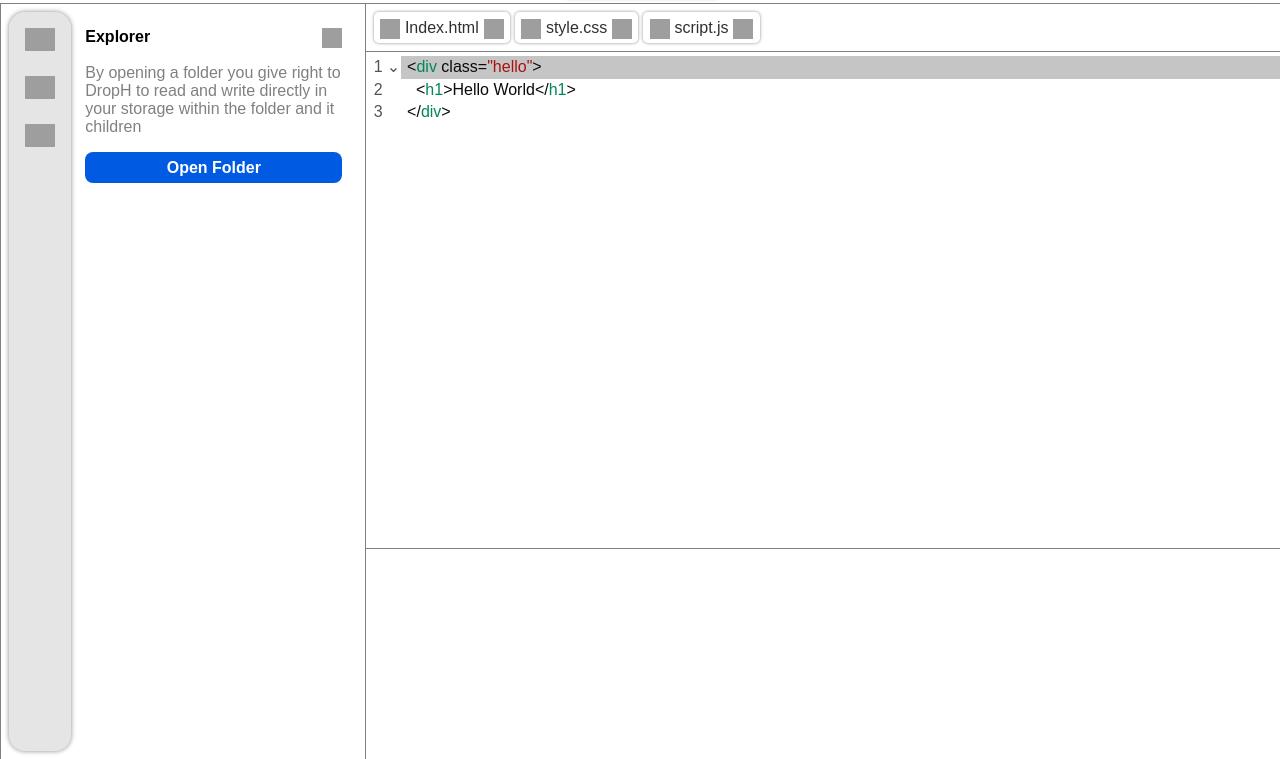
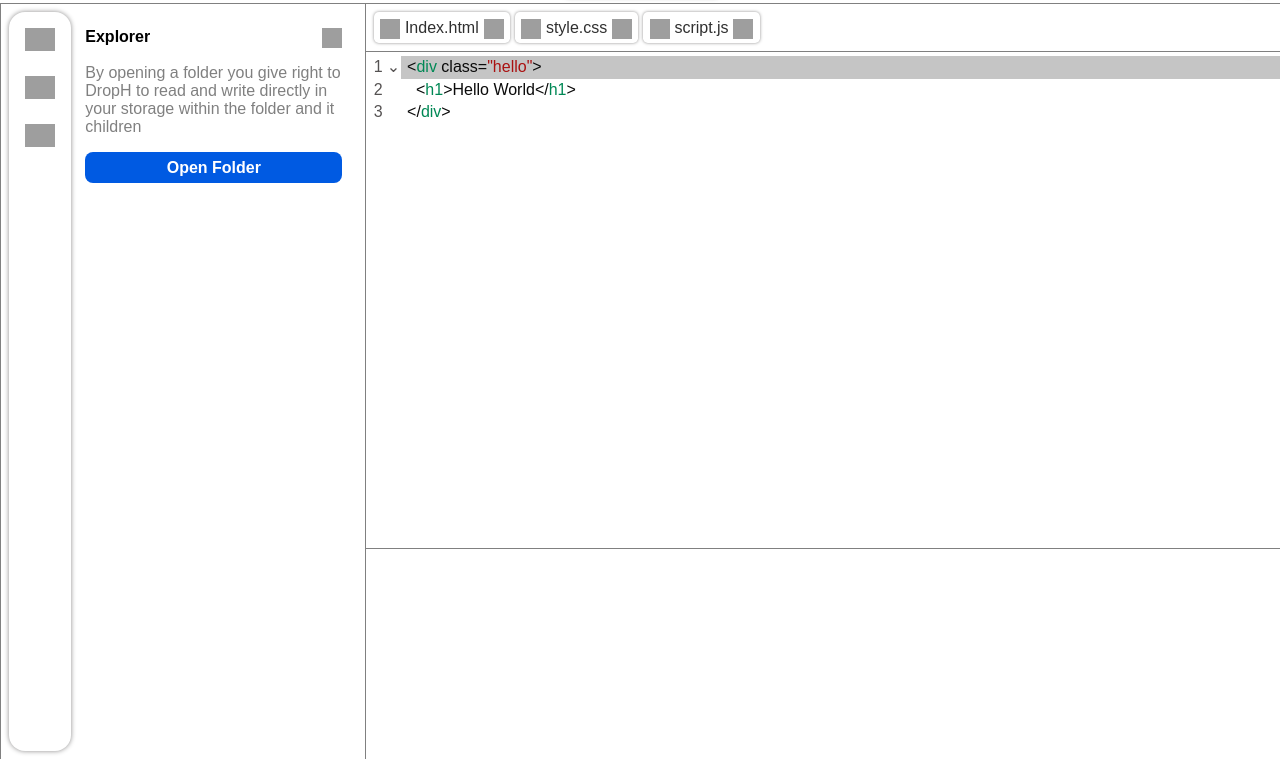
Before and after one commit to ElktrumElk/Drop-HTML, a website built with Vite: page index.html in a window 1280 px wide. Shown: the part 41-800 px from the top of the page. Built offline with nearby package versions, Linux system fonts and the light colour scheme; grey boxes are pictures that could not be loaded; a web font is replaced by a local one.

Commit message:
dev update 0.0.5

```diff
--- a/public/style.css
+++ b/public/style.css
@@ -121,7 +121,7 @@ body {
     width: 100%;
     height: 100%;
     border-radius: 1rem;
-    background: rgba(128, 128, 128, 0.208);
+
     display: flex;
     flex-direction: column;
     align-items: center;
```
